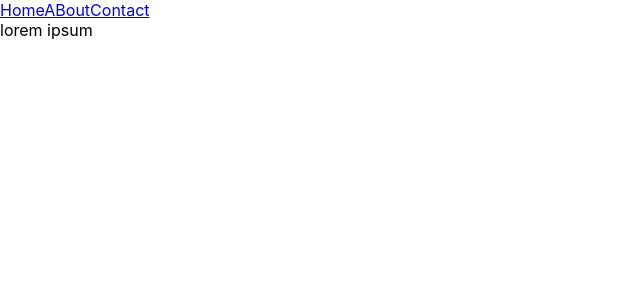
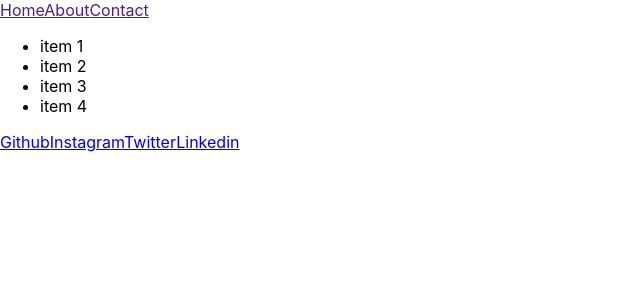
Before and after one commit to priyanshiisingh/React_WDC, a React (Create React App) app in the folder myapp/: page / in a window 1280 px wide. Shown: the top 300 px of the page, without its empty margins (0-640 px from the left). Built offline with nearby package versions, Linux system fonts and the light colour scheme.

Commit message:
navbar, content, footer, react components

```diff
--- a/myapp/src/App.js
+++ b/myapp/src/App.js
@@ -1,10 +1,13 @@
-import Navbar from "./Navbar";
+import Navbar from "./layouts/navbar";
+import Footer from "./layouts/footer";
+import Content from "./components/content";
 
 const App = () => {
   return (
     <div className="App">
       <Navbar />
-      lorem ipsum
+      <Content />
+      <Footer />
     </div>
   );
 };
--- /dev/null
+++ b/myapp/src/components/content.js
@@ -0,0 +1,13 @@
+const Content = () => {
+  const chores = ["item 1", "item 2", "item 3", "item 4"];
+
+  return (
+    <ul>
+      {chores.map((chore) => (
+        <li>{chore}</li>
+      ))}
+    </ul>
+  );
+};
+
+export default Content;
--- /dev/null
+++ b/myapp/src/layouts/footer.js
@@ -0,0 +1,12 @@
+const Footer = () => {
+  return (
+    <footer>
+      <a href="#">Github</a>
+      <a href="#">Instagram</a>
+      <a href="#">Twitter</a>
+      <a href="#">Linkedin</a>
+    </footer>
+  );
+};
+
+export default Footer;
--- /dev/null
+++ b/myapp/src/layouts/navbar.js
@@ -0,0 +1,11 @@
+const Navbar = () => {
+  return (
+    <nav>
+      <a href="">Home</a>
+      <a href="">About</a>
+      <a href="">Contact</a>
+    </nav>
+  );
+};
+
+export default Navbar;
```
